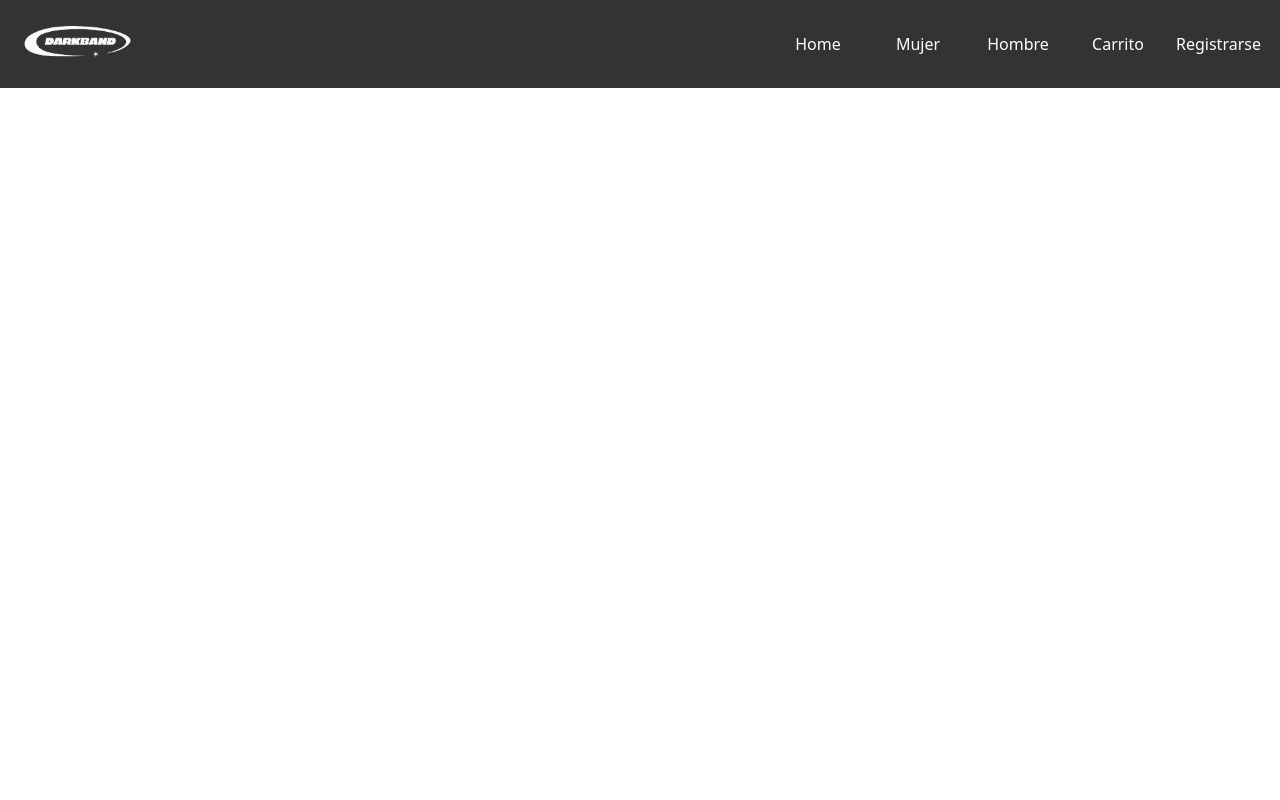
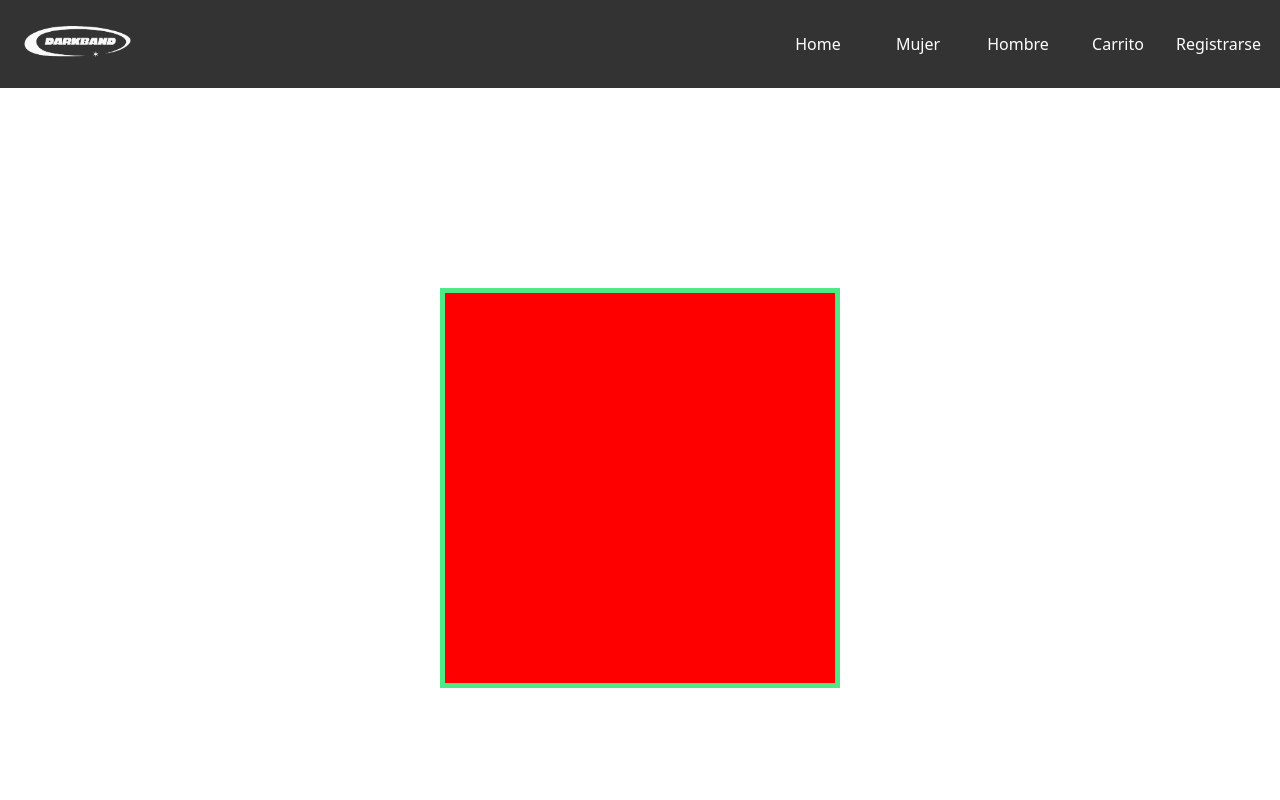
Before and after one commit to marcossavid/DARK-BAND, a website: page html/carrito.html in a window 1280 px wide. Shown: the top 800 px of the page. Drawn offline with nearby package versions, Linux system fonts and the light colour scheme; files that its build step writes are made by us from their sources.

Commit message:
lo logre

```diff
--- a/html/carrito.html
+++ b/html/carrito.html
@@ -67,13 +67,10 @@
     </header>
     <!--Fin de barra de navegacion--------------------------------------------------------------------->
 
-     <div class="content">
+    <div class="containercar">
+        <div class="boxcar"></div> <!-- Cuadrado rojo con borde negro -->
+    </div>
 
-
-
-
-
-     </div>
 
 </div>
 
--- /dev/null
+++ b/scss/components/_carrito.scss
@@ -0,0 +1,14 @@
+/* Estilos para centrar y crear el cuadrado */
+.containercar {
+    display: flex; /* Activa flexbox */
+    justify-content: center; /* Centra horizontalmente */
+    align-items: center; /* Centra verticalmente */
+    height: 100vh; /* Altura total de la pantalla */
+  }
+
+  .boxcar {
+    width: 400px;
+    height: 400px;
+    background-color: red; /* Fondo rojo */
+    border: 5px solid rgb(77, 234, 134); /* Borde negro de 5px */
+  }
--- a/scss/layout/_footer.scss
+++ b/scss/layout/_footer.scss
@@ -17,7 +17,7 @@ footer {
 
         &:hover {
             text-decoration: underline; /* Mantiene el subrayado en el hover */
-            color: #4705fc; /* Cambia el color al hacer hover */
+            color: #1fe5ff; /* Cambia el color al hacer hover */
         }
     }
 }
```
Also changed, not shown: scss/style.scss (+6 -2 lines), css/copia.css, css/styles.css, index.html (line endings or trailing spaces), 1 other file.
